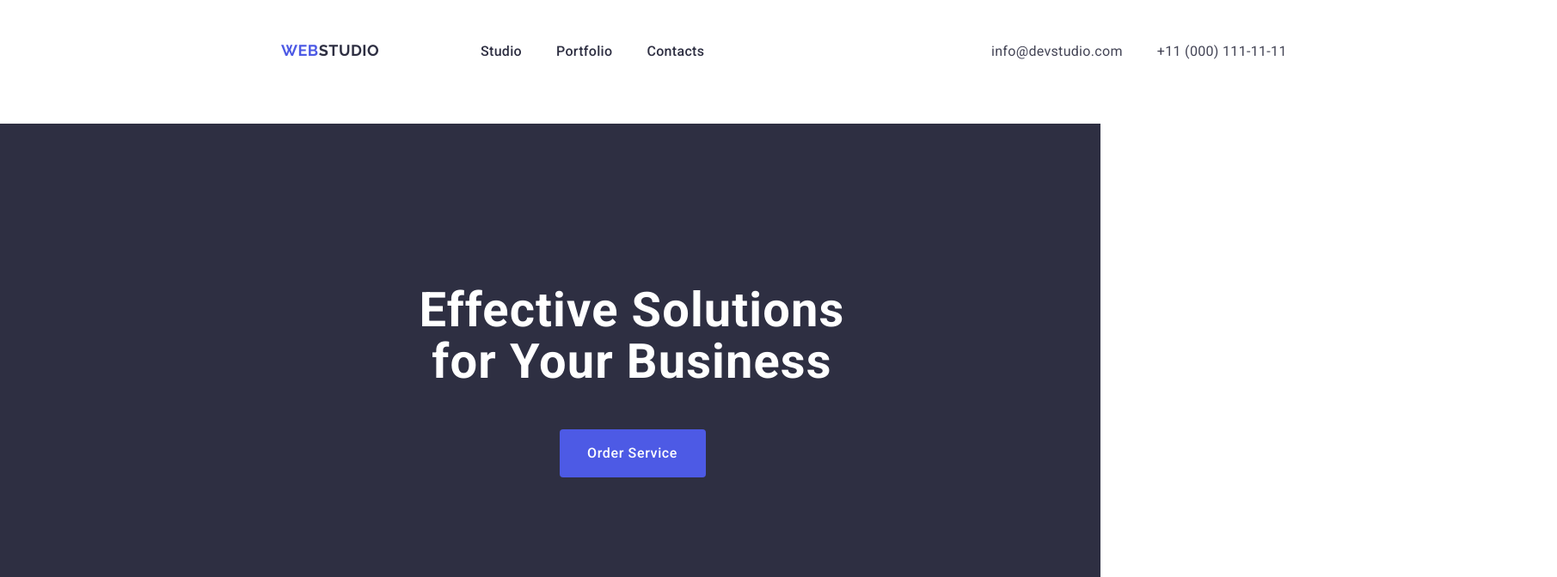
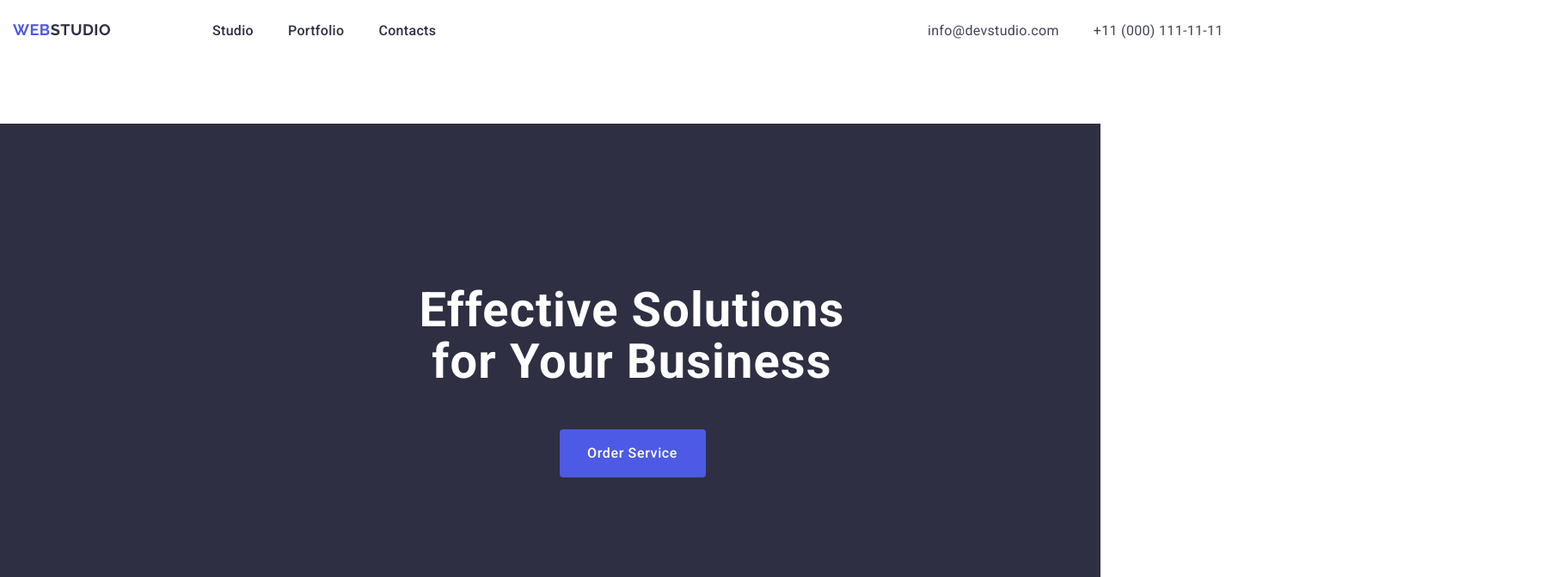
Before and after one commit to S-m-i-le/goit-markup-hw-03, a plain HTML site: page index.html in a window 1280 px wide. Shown: the top 672 px of the page at 86% size, 1811 px wide, since content can reach past the window. Drawn offline with nearby package versions, Linux system fonts and the light colour scheme.

Commit message:
hm 3/3 gap 570

```diff
--- a/css/styles.css
+++ b/css/styles.css
@@ -76,7 +76,9 @@ header .container {
 .header-nav-address {
   display: inline-flex;
   padding: 0;
-  margin: 24px 156px;
+  margin-top:24px;
+  margin-bottom:24px;
+  gap:570px;
 }
 .header-nav {
   display: inline-flex;
@@ -85,9 +87,6 @@ header .container {
   gap: 76px;
   padding-left: 0;
   padding-right: 0;
-  margin-top: 24px;
-  margin-bottom: 24px;
-  margin-left: 156px;
   align-items: center;
   margin-right: 0;
 }
@@ -97,8 +96,6 @@ header .container {
   display: inline-flex;
   align-items: flex-start;
   gap: 40px;
-  margin-top: 24px;
-  margin-bottom: 24px;
   margin-left: 0;
 }
 .header-address-contakt {
@@ -106,12 +103,10 @@ header .container {
   width: 346px;
   height: 24px;
   display: inline-flex;
-  align-items: center;
+  align-items: flex-start;
   padding: 0;
-  margin-bottom: 24px;
-  margin-top: 24px;
-  margin-left: 332px;
-  margin-right: 156px;
+
+  /*margin-right: 156px;*/
 }
 .header-address-tree {
   width: auto;
```
